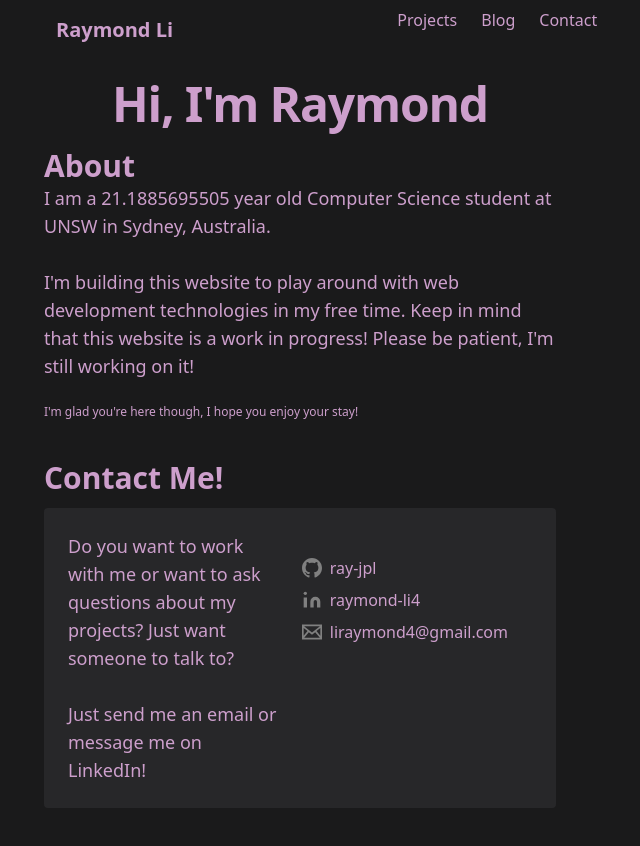
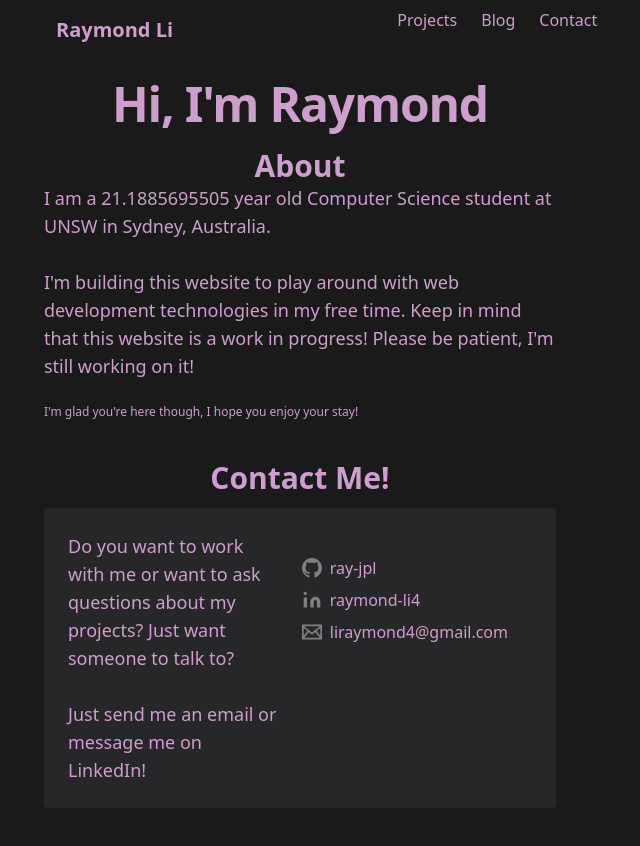
Before and after one commit to ray-jpl/nextjs-blog, a Next.js app: page / in a window 1280 px wide. Shown: the whole page, without its empty margins (340-980 px from the left). Built offline with nearby package versions, Linux system fonts and the light colour scheme.

Commit message:
Centered titles

```diff
--- a/src/components/About.tsx
+++ b/src/components/About.tsx
@@ -4,7 +4,7 @@ import Age from './age'
 const About: React.FC = () => {
     return (
       <section id="about" className="mb-10">
-        <h1 className="text-3xl font-bold">About</h1>
+        <h1 className="text-3xl font-bold text-center">About</h1>
 
         <p className="text-lg">
           I am a <Age></Age> year old Computer Science student at UNSW in Sydney, Australia.<br />
--- a/src/components/Contact.tsx
+++ b/src/components/Contact.tsx
@@ -4,7 +4,7 @@ import Link from 'next/link';
 const Contact: React.FC = () => {
     return (
       <section id="contact" className="w-full mb-10">
-        <h1 className="text-3xl font-bold">Contact Me!</h1>
+        <h1 className="text-3xl font-bold text-center">Contact Me!</h1>
 
         <div className="p-6 mt-3 flex bg-skin-fillDark rounded">
           <form className="w-4/6 flex flex-col" action="">
```
